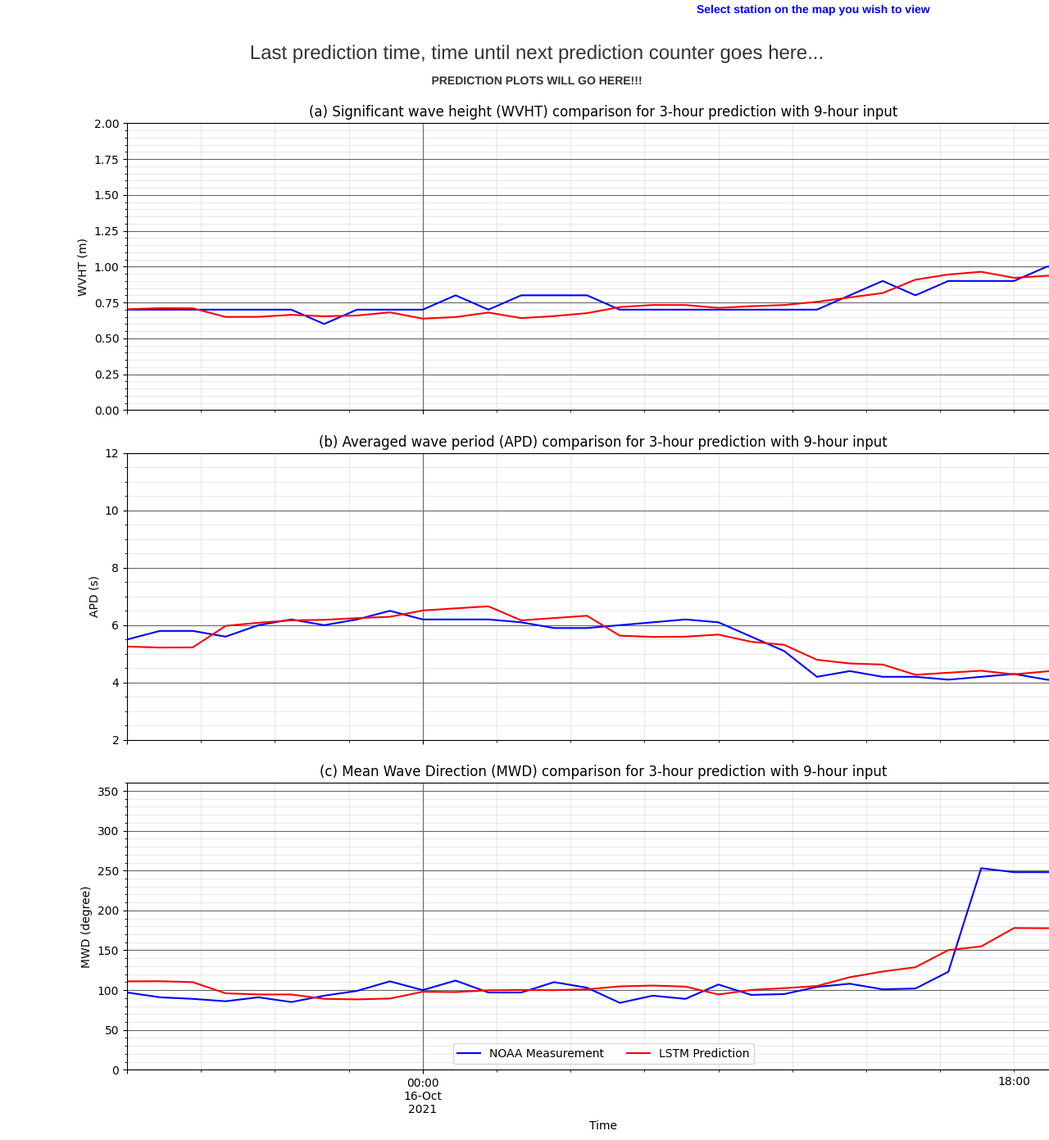
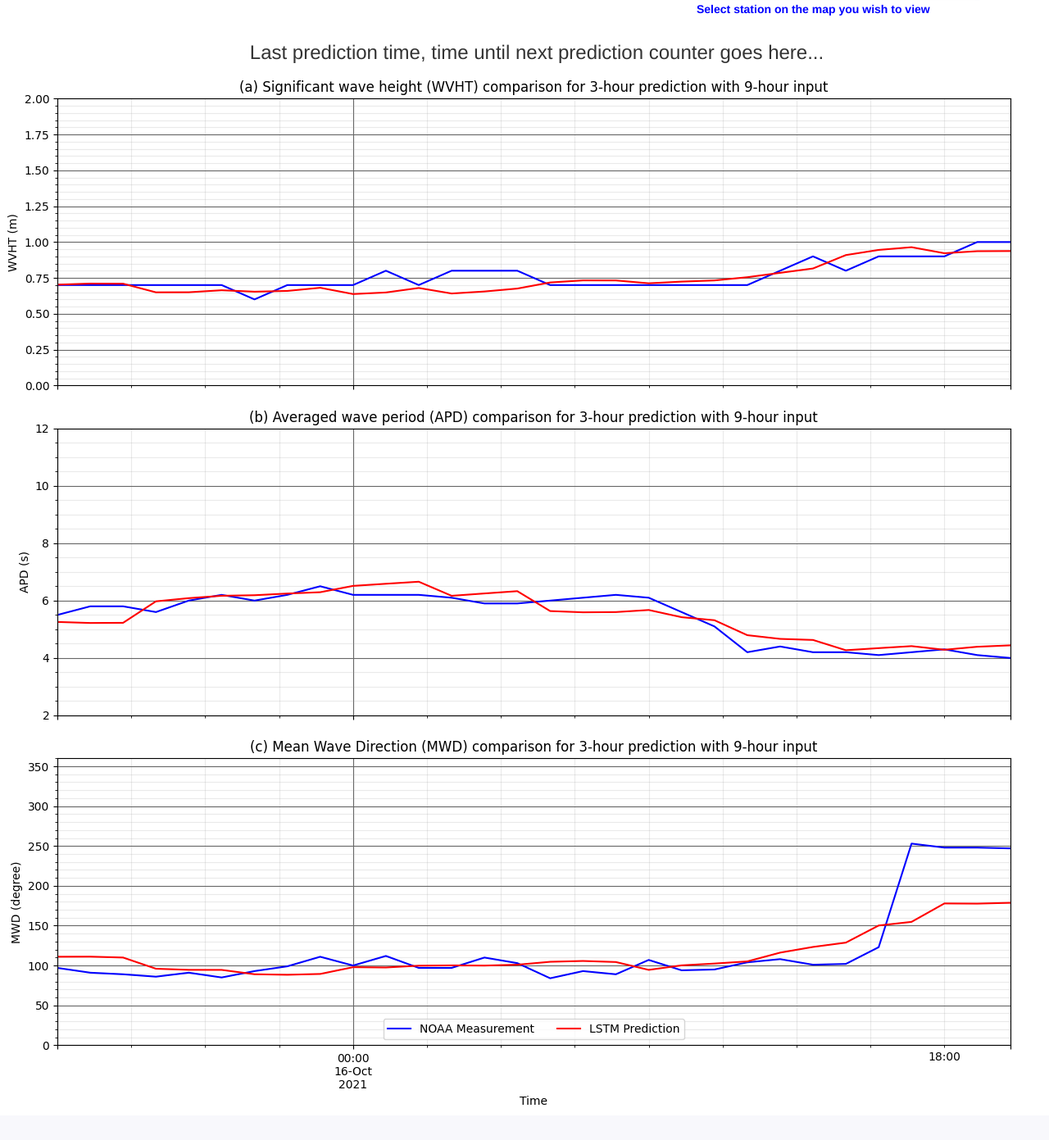
Before and after one commit to WeiCoastalLab/Coastal-Forecast, a Flask app: page /41008 in a window 1280 px wide; the page is wider, and only the part inside the window is pictured. Shown: the part 730-2121 px from the top of that part at 82% size. After the commit the page ends 2078 px from the top of that part, so only its background shows below. Run offline with Flask 2, Linux system fonts and the light colour scheme; some libraries are stand-ins or nearby versions.

Commit message:
refactoring to properly display results.

```diff
--- a/coastal_forecast/templates/layout.html
+++ b/coastal_forecast/templates/layout.html
@@ -46,12 +46,13 @@
                     <area shape="rect" coords="250, 110, 310, 130" alt="44013" href="44013">
                 </map>
             </div>
-            <!-- Prediction counter and results -->
+            <!-- Prediction counter and training_results -->
             <div class="container text-center">
                 <h3>Last prediction time, time until next prediction counter goes here...</h3>
-                <p><strong>PREDICTION PLOTS WILL GO HERE!!!</strong></p>
-                <img src="{{ url_for('static', filename='41013_system_prediction.png') }}" alt="PredPlot" usemap="#PredPlot">
             </div>
+        </div>
+        <div class="center">
+            <img src="{{ url_for('static', filename='41013_system_prediction.png') }}" alt="PredPlot">
         </div>
         <!-- Footer -->
 		<!-- how to update the copyright note, https://kerstinmartin.com/blog/copyright-notice -->
```
